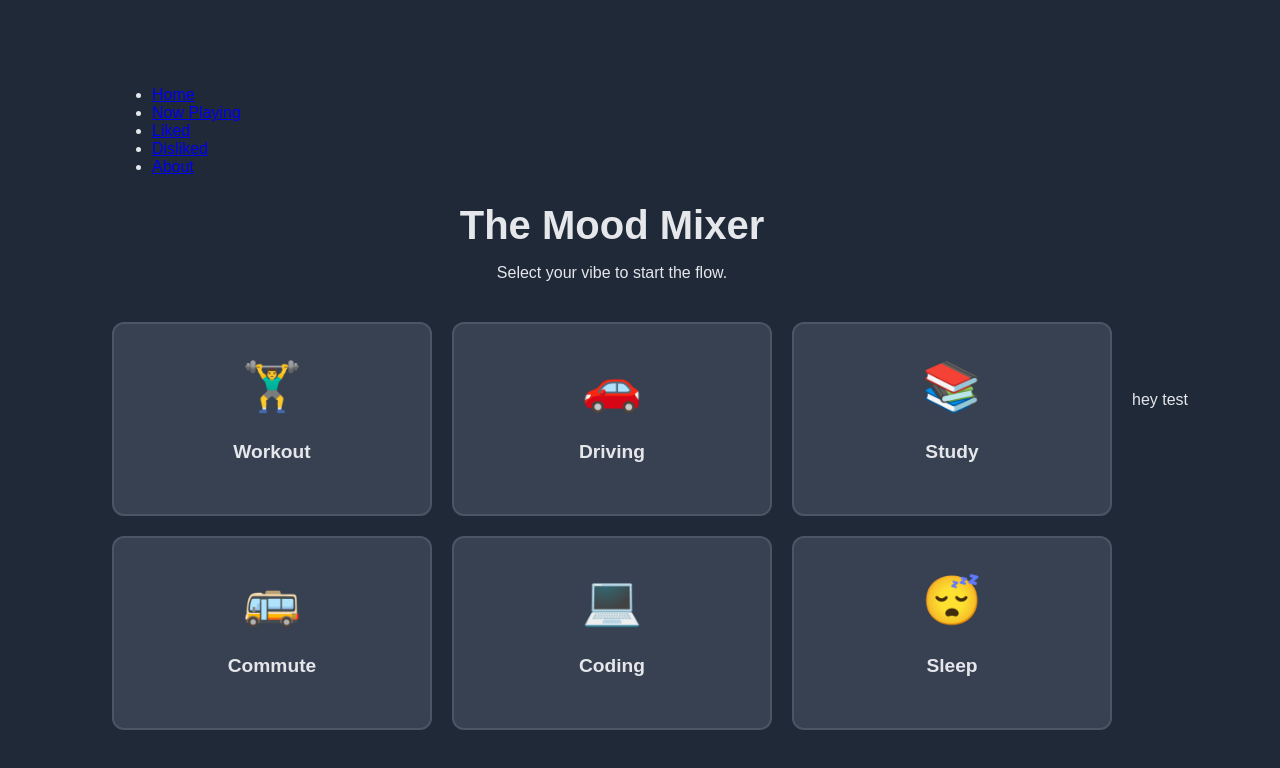
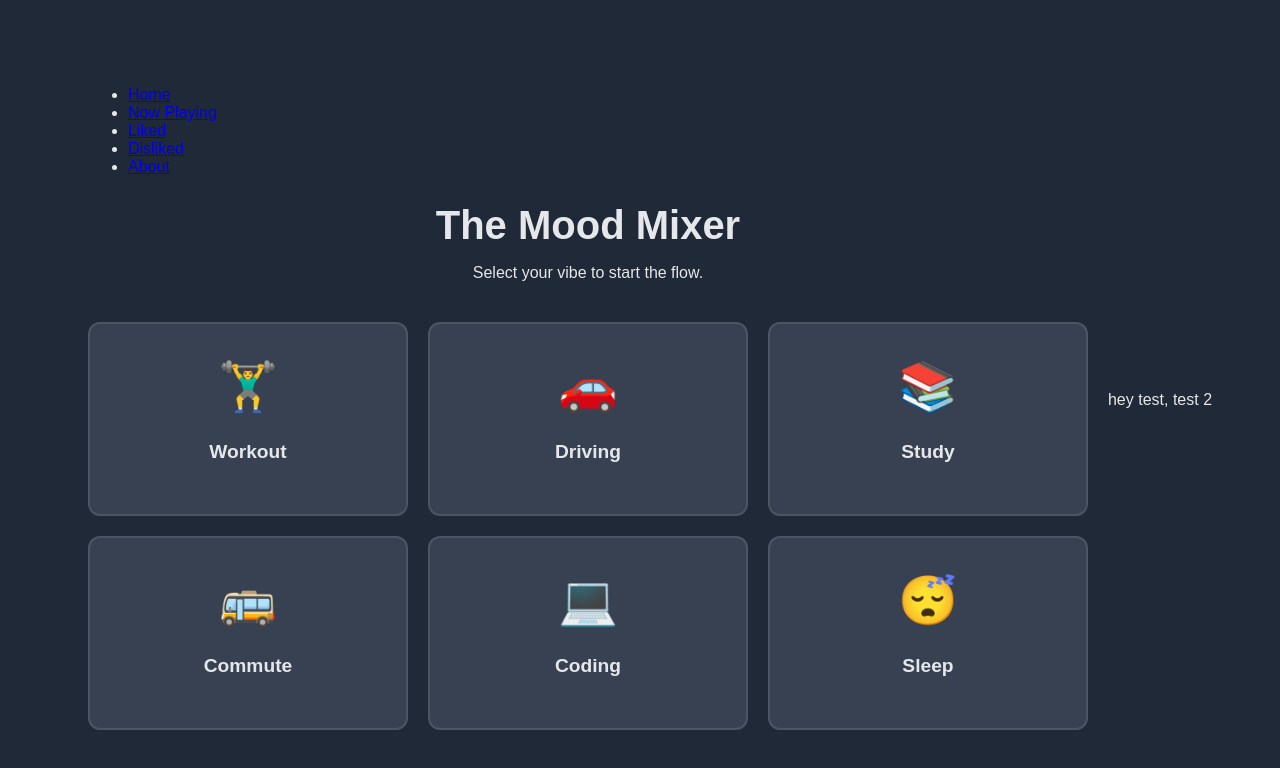
Before and after one commit to jamesdelpilar/SongGenerator, a plain HTML site: page index.html in a window 1280 px wide. Drawn offline with Linux system fonts and the light colour scheme.

Commit message:
test commit

```diff
--- a/index.html
+++ b/index.html
@@ -66,7 +66,7 @@
 
 
 
-  <p>hey test</p>
+  <p>hey test, test 2</p>
 
 </body>
 </html>
```
